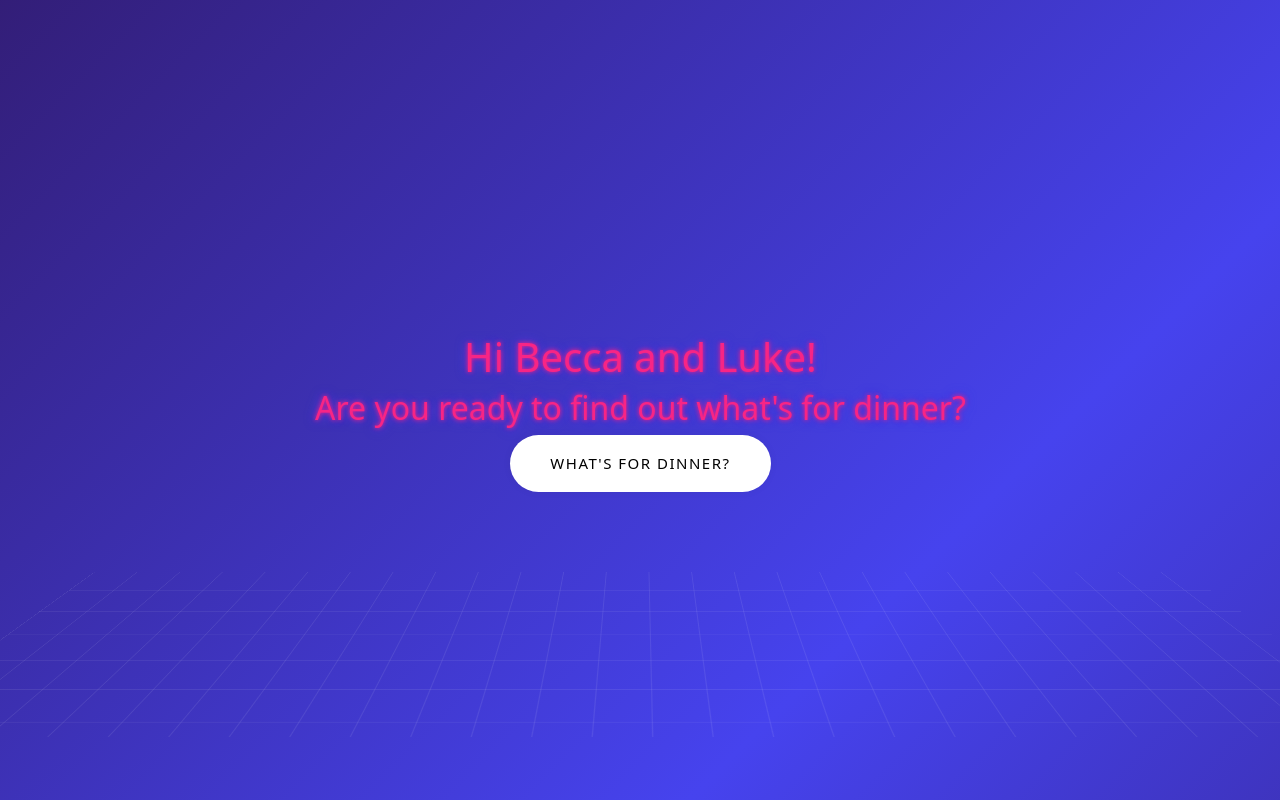
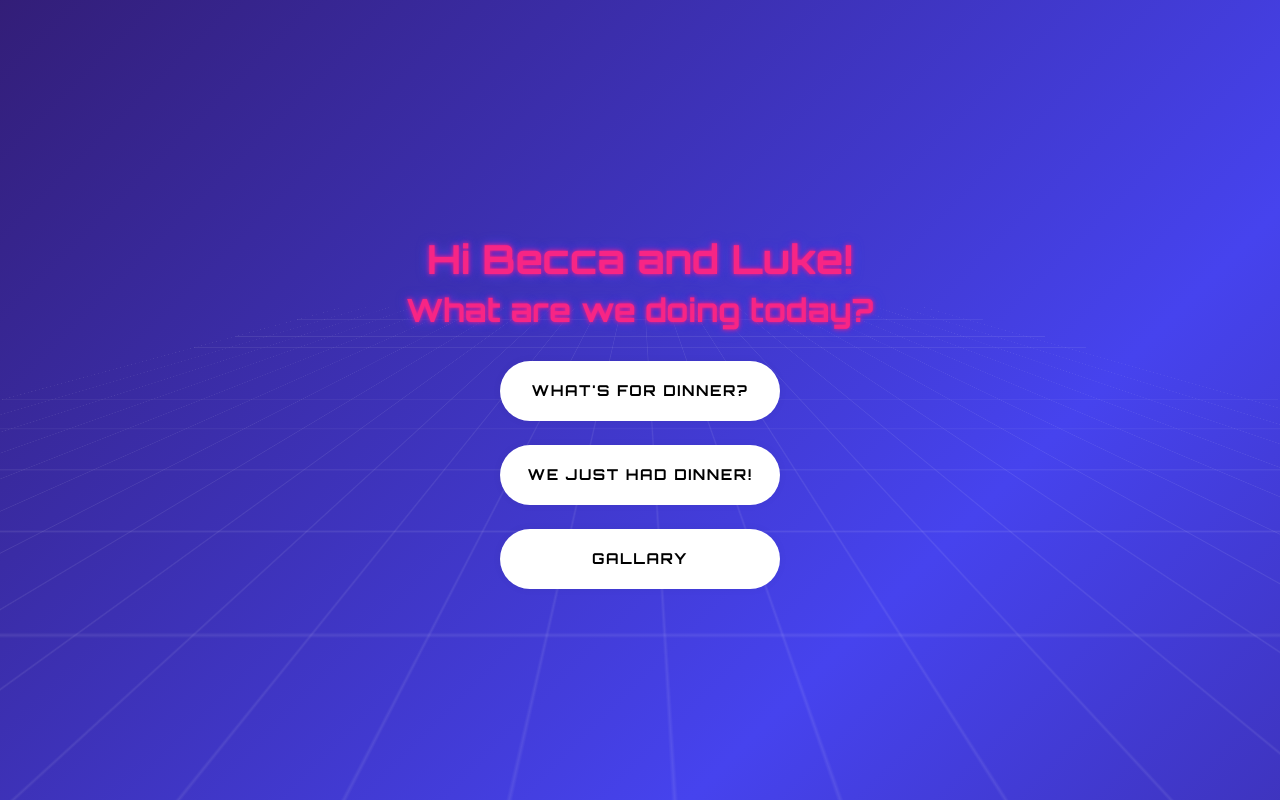
Before and after one commit to LukeMon03/DinnerPicker, an Angular app in the folder dinner-picker/: page /dinner-menu-component in a window 1280 px wide. Built offline with nearby package versions, Linux system fonts and the light colour scheme.

Commit message:
Menu background redone, font fixed and gallary added

```diff
--- a/dinner-picker/src/app/dinner-menu/dinner-menu.component.css
+++ b/dinner-picker/src/app/dinner-menu/dinner-menu.component.css
@@ -0,0 +1,11 @@
+.dinner-menu {
+  display: flex;
+  flex-direction: column;
+  align-items: center;
+}
+
+.menu-button{
+    width: 280px;
+    height: 60px;
+    padding: 10px;
+}
--- a/dinner-picker/src/app/dinner-menu/dinner-menu.component.html
+++ b/dinner-picker/src/app/dinner-menu/dinner-menu.component.html
@@ -1,10 +1,20 @@
 <body class="d-flex vh-100 justify-content-center align-items-center">
     <div class="container">
         <h1 class="text-center mt-4 float-in" style="animation-duration: 0.5s;">Hi Becca and Luke!</h1>
-        <h2 class="text-center float-in" style="animation-duration: 0.8s;">Are you ready to find out what's for dinner?</h2>
-
-        <div class="text-center float-in" style="animation-duration: 1.5s;">
-            <button (click)="openSpinner()">What's for dinner?</button>
+        <h2 class="text-center float-in" style="animation-duration: 0.8s;">What are we doing today?</h2>
+        <br>
+        <div class="dinner-menu">
+            <div class="text-center float-in " style="animation-duration: 1.5s;">
+                <button class="menu-button" (click)="goToRecipePicker()">What's for dinner?</button>
+            </div>
+            <br>
+            <div class="text-center float-in" style="animation-duration: 1.7s;">
+                <button class="menu-button" (click)="goToReview()">We just had dinner!</button>
+            </div>
+            <br>
+            <div class="text-center float-in" style="animation-duration: 2.0s;">
+                <button class="menu-button" (click)="goToGallary()">Gallary</button>
+            </div>
         </div>
     </div>
 </body>
--- a/dinner-picker/src/app/dinner-menu/dinner-menu.component.ts
+++ b/dinner-picker/src/app/dinner-menu/dinner-menu.component.ts
@@ -13,7 +13,15 @@ export class DinnerMenuComponent {
   constructor(private router: Router) {
   }
 
-  openSpinner(): void {{
+  goToRecipePicker(): void {{
     this.router.navigate(['/recipe-selector-component']);
   }}
+
+  goToReview(): void {{
+    this.router.navigate(['/review-dinner-component']);
+  }}
+
+  goToGallary(): void {{
+    this.router.navigate(['/gallary-component']);
+  }}
 }
--- /dev/null
+++ b/dinner-picker/src/app/gallary.component/gallary.component.html
@@ -0,0 +1,4 @@
+<body>
+    <h1>A look back on all the dinners!</h1>
+    <h2 class="float-in" style="animation-duration: 5s;">Coming soon!</h2>
+</body>
--- a/dinner-picker/src/app/review/review.component.css
+++ b/dinner-picker/src/app/review/review.component.css
@@ -5,8 +5,8 @@ form {
     padding: 1.5rem;
     max-width: 800px;
     color: #d4d4d4;
-    font-family: inherit;
     box-shadow: 0 0 30px 0 rgb(225, 0, 255, 0.7);
+    font-family: 'Orbitron', sans-serif;
 }
 
 .mb-3 {
@@ -29,7 +29,6 @@ select {
     /* neon blue glow */
     transition: border-color 0.3s ease;
     resize: vertical;
-    font-family: inherit;
 }
 
 input[type="text"]:focus,
@@ -68,7 +67,6 @@ textarea::placeholder {
   cursor: pointer;
   box-shadow: 0 0 20px rgba(20, 38, 255, 0.6);
   transition: background-color 0.3s ease, box-shadow 0.3s ease;
-  font-family: inherit;
   text-align: center;
   margin-bottom: 0.75rem;
 }
@@ -86,7 +84,6 @@ textarea::placeholder {
   margin-top: 0.25rem;
 }
 
-
 @media (max-width: 576px) {
     form {
         padding: 1rem;
--- a/dinner-picker/src/styles.css
+++ b/dinner-picker/src/styles.css
@@ -29,6 +29,7 @@ button:active {
 
 body{
   background: transparent;
+  font-family: 'Orbitron', sans-serif;
 }
 
 .mainBody {
@@ -55,15 +56,16 @@ html, .mainBody, body {
   bottom: 0;
   left: 0;
   width: 100%;
-  height: 40vh;
+  height: inherit;
   background-image:
     linear-gradient(to right, rgba(255,255,255,0.1) 1px, transparent 1px),
     linear-gradient(to top, rgba(255,255,255,0.1) 1px, transparent 1px);
   background-size: 50px 50px;
   pointer-events: none;
   z-index: 0;
-  transform: perspective(800px) rotateX(60deg);
+  transform: perspective(300px) rotateX(60deg);
   opacity: 0.8;
+  animation: 5s linear infinite crawlingWall;
 }
 
 @keyframes synthwaveBackground {
@@ -75,6 +77,12 @@ html, .mainBody, body {
   }
   100% {
     background-position: 0% 50%;
+  }
+}
+
+@keyframes crawlingWall {
+  to {
+    background-position-y: bottom;
   }
 }
 
```
Also changed, not shown: dinner-picker/src/app/app.routes.ts (+7 -1 lines), dinner-picker/src/app/gallary.component/gallary.component.ts (added, +13 -0 lines), dinner-picker/src/app/gallary.component/gallary.component.css (added), 1 other file (tests, documents, lock files or other folders).
